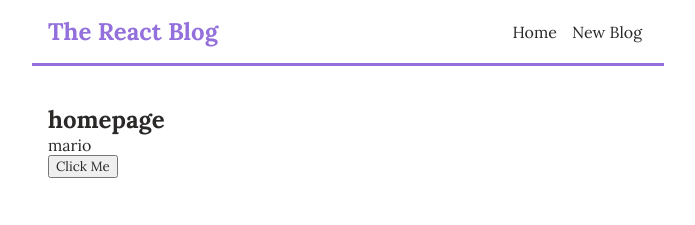
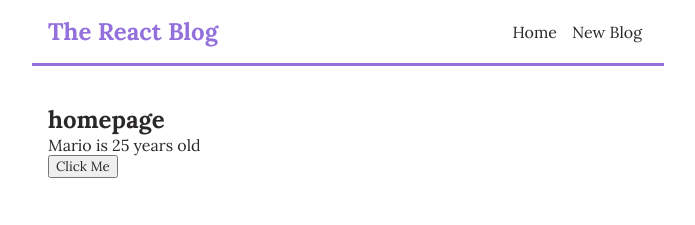
Before and after one commit to Roveri91/simple-blog, a React (Create React App) app: page / in a window 1280 px wide. Shown: the top 225 px of the page, without its empty margins (292-987 px from the left). Built offline with nearby package versions, Linux system fonts and the light colour scheme.

Commit message:
change p when click

```diff
--- a/src/components/Home.js
+++ b/src/components/Home.js
@@ -2,17 +2,19 @@
 
 const Home = () => {
 
-  const [name, setName] = useState("mario");
+  const [name, setName] = useState("Mario");
+  const [age, setAge] = useState(25);
 
   const ButtonClick = () => {
-    setName('Luigi')
+    setName('Luigi');
+    setAge(30);
   }
 
 
   return (
     <div className="home">
       <h2>homepage</h2>
-      <p>{ name }</p>
+      <p>{ name } is  { age } years old</p>
       <button onClick={ButtonClick}>Click Me</button>
     </div>
   );
```
